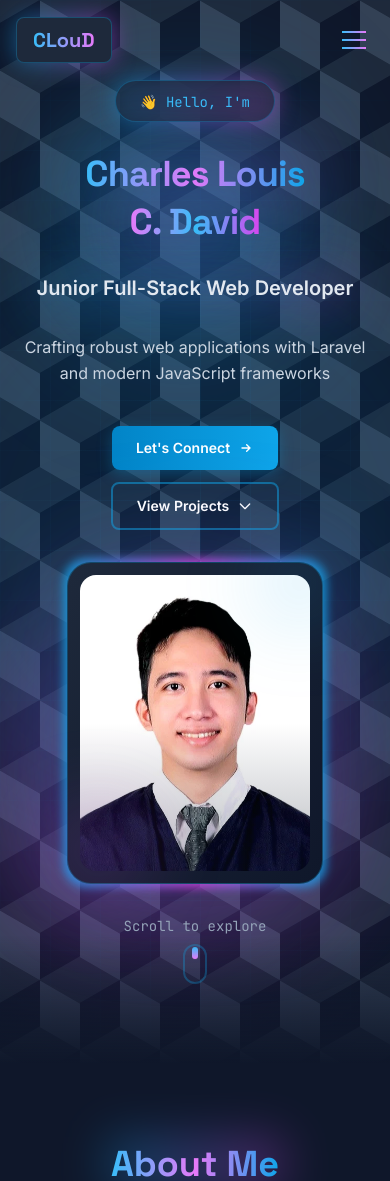
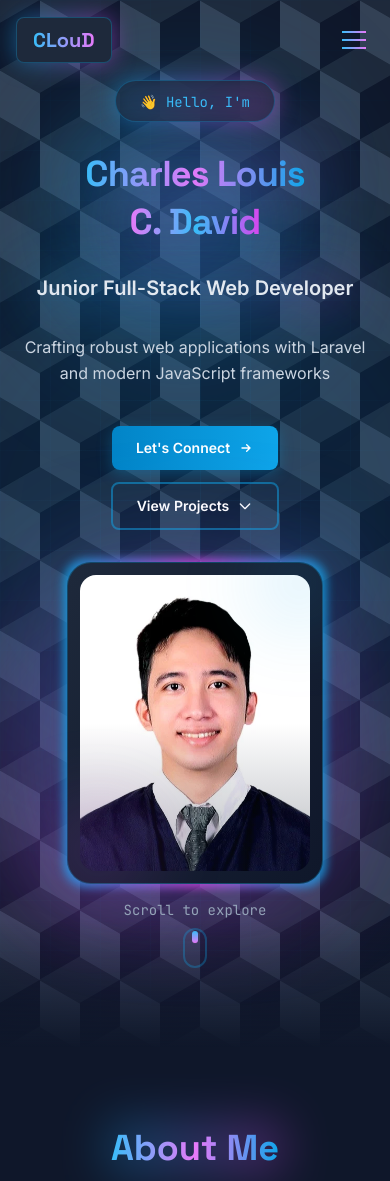
Before and after one commit to CLouDyWolcen/charleslouisdavid, a React (Vite) app: page / in a window 390 px wide. Shown: the top 1181 px of the page. Built offline with nearby package versions, Linux system fonts and the light colour scheme.

Commit message:
Move scroll indicator up

```diff
--- a/src/components/Hero.tsx
+++ b/src/components/Hero.tsx
@@ -110,7 +110,7 @@ const Hero = ({ name, title, tagline }: HeroProps) => {
             </div>
 
             {/* Scroll indicator - visible on desktop */}
-            <div className="hidden lg:flex pt-4 animate-fade-in" style={{ animationDelay: '1s' }}>
+            <div className="hidden lg:flex pt-2 animate-fade-in" style={{ animationDelay: '1s' }}>
               <div className="flex flex-col items-center lg:items-start gap-2">
                 <span className="text-dark-400 text-sm font-mono">Scroll to explore</span>
                 <div className="w-6 h-10 border-2 border-primary-500/30 rounded-full flex items-start justify-center p-1">
@@ -153,7 +153,7 @@ const Hero = ({ name, title, tagline }: HeroProps) => {
         </div>
 
         {/* Scroll indicator - visible on mobile/tablet, centered */}
-        <div className="lg:hidden pt-8 animate-fade-in" style={{ animationDelay: '1s' }}>
+        <div className="lg:hidden pt-4 animate-fade-in" style={{ animationDelay: '1s' }}>
           <div className="flex flex-col items-center gap-2">
             <span className="text-dark-400 text-sm font-mono">Scroll to explore</span>
             <div className="w-6 h-10 border-2 border-primary-500/30 rounded-full flex items-start justify-center p-1">
```
